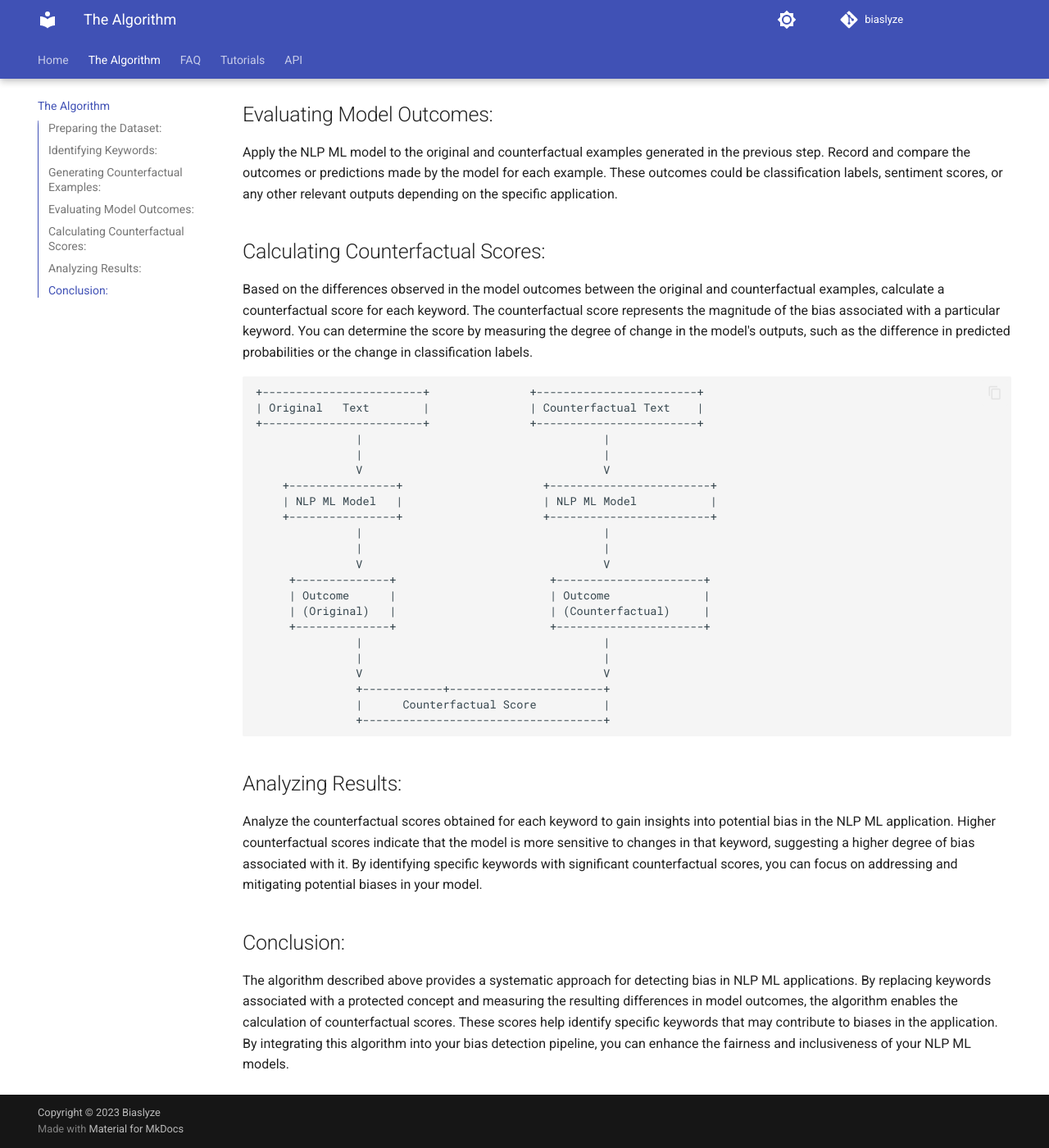
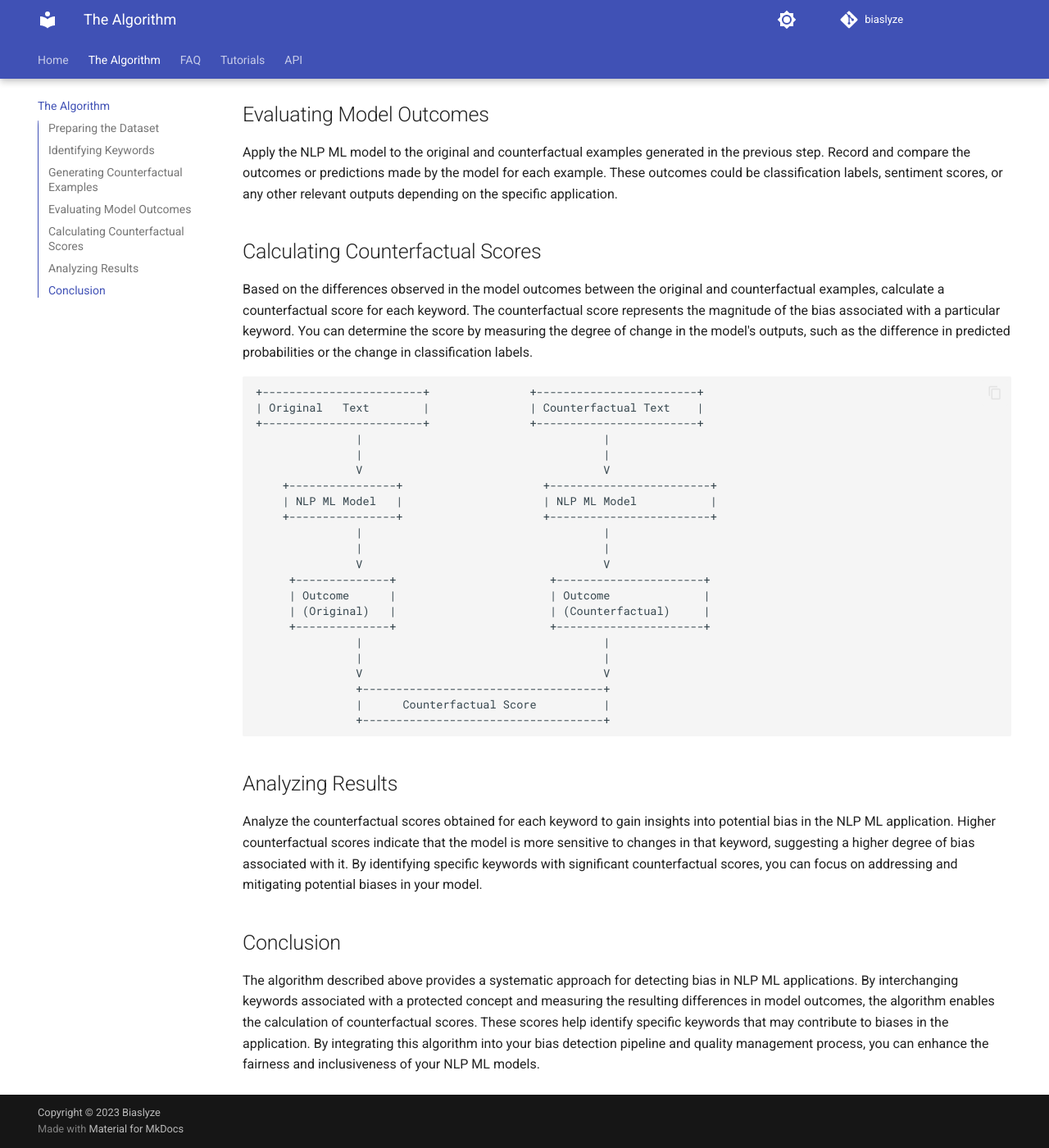
Before and after one commit to biaslyze-dev/biaslyze, an MkDocs documentation site: the page built from docs/sources/algorithm.md, in a window 1280 px wide and 1400 px high, scrolled down 803 px. Shown: the whole window at 82% size. Built offline with MkDocs 1.6.1 and Material for MkDocs 9.7.7, drawn with Linux system fonts in a browser that asks for light colours; comment, search, counter and statistics services are not loaded; some of the changed text lies outside the part shown.

Commit message:
Update source

```diff
--- a/docs/sources/algorithm.md
+++ b/docs/sources/algorithm.md
@@ -1,18 +1,18 @@
-The main algorithm we use implemented in the [CounterfactualBiasDetector](../biaslyze/bias_detectors/counterfactual_biasdetector/), is an algorithm designed to detect bias by replacing keywords associated with a protected concept and measuring the difference in outcomes for the model. The algorithm calculates a, so called counterfactual score for each keyword, providing insights into potential biases in NLP ML applications. Here we outline the steps and processes involved in implementing the algorithm.
+The main algorithm we use implemented in the [CounterfactualBiasDetector](../biaslyze/bias_detectors/counterfactual_biasdetector/), is an algorithm designed to detect bias by interchanging keywords associated with a protected concept and measuring the difference in outcomes for the model. The algorithm calculates a so called counterfactual score for each keyword, providing insights into potential biases in NLP ML applications. Here we outline the steps and processes involved in implementing the algorithm.
 
-## Preparing the Dataset:
+## Preparing the Dataset
 Before applying the bias detection algorithm, you need to gather a dataset that reflects the real-world context in which your NLP ML model operates. Ensure that the dataset includes a diverse representation of examples and accounts for different perspectives related to the protected concept you aim to investigate.
 
-## Identifying Keywords:
+## Identifying Keywords
 Identify a set of keywords associated with the protected concept you want to examine for bias. These keywords should represent important terms or phrases that could influence the model's predictions or outcomes. For example, if you are analyzing bias related to gender, keywords might include "he," "she," "doctor," "nurse," and so on. We provide precompiled list of keywords for different concepts like gender or religion.
 
-## Generating Counterfactual Examples:
+## Generating Counterfactual Examples
 For each keyword identified in the previous step, generate counterfactual examples by replacing the original keyword with a different keyword within the same category. This replacement helps simulate different scenarios and evaluate the model's sensitivity to changes in input while maintaining the context. For instance, if the original keyword is "he," you might replace it with "she" as a counterfactual example.
 
-## Evaluating Model Outcomes:
+## Evaluating Model Outcomes
 Apply the NLP ML model to the original and counterfactual examples generated in the previous step. Record and compare the outcomes or predictions made by the model for each example. These outcomes could be classification labels, sentiment scores, or any other relevant outputs depending on the specific application.
 
-## Calculating Counterfactual Scores:
+## Calculating Counterfactual Scores
 Based on the differences observed in the model outcomes between the original and counterfactual examples, calculate a counterfactual score for each keyword. The counterfactual score represents the magnitude of the bias associated with a particular keyword. You can determine the score by measuring the degree of change in the model's outputs, such as the difference in predicted probabilities or the change in classification labels.
 
     +------------------------+               +------------------------+
@@ -34,13 +34,13 @@ Based on the differences observed in the model outcomes between the original and
                    |                                    |
                    |                                    |
                    V                                    V
-                   +------------+-----------------------+
+                   +------------------------------------+
                    |      Counterfactual Score          |
                    +------------------------------------+
 
 
-## Analyzing Results:
+## Analyzing Results
 Analyze the counterfactual scores obtained for each keyword to gain insights into potential bias in the NLP ML application. Higher counterfactual scores indicate that the model is more sensitive to changes in that keyword, suggesting a higher degree of bias associated with it. By identifying specific keywords with significant counterfactual scores, you can focus on addressing and mitigating potential biases in your model.
 
-## Conclusion:
-The algorithm described above provides a systematic approach for detecting bias in NLP ML applications. By replacing keywords associated with a protected concept and measuring the resulting differences in model outcomes, the algorithm enables the calculation of counterfactual scores. These scores help identify specific keywords that may contribute to biases in the application. By integrating this algorithm into your bias detection pipeline, you can enhance the fairness and inclusiveness of your NLP ML models.
+## Conclusion
+The algorithm described above provides a systematic approach for detecting bias in NLP ML applications. By interchanging keywords associated with a protected concept and measuring the resulting differences in model outcomes, the algorithm enables the calculation of counterfactual scores. These scores help identify specific keywords that may contribute to biases in the application. By integrating this algorithm into your bias detection pipeline and quality management process, you can enhance the fairness and inclusiveness of your NLP ML models.
```
Also changed, not shown: docs/templates/algorithm.md (+7 -7 lines).
